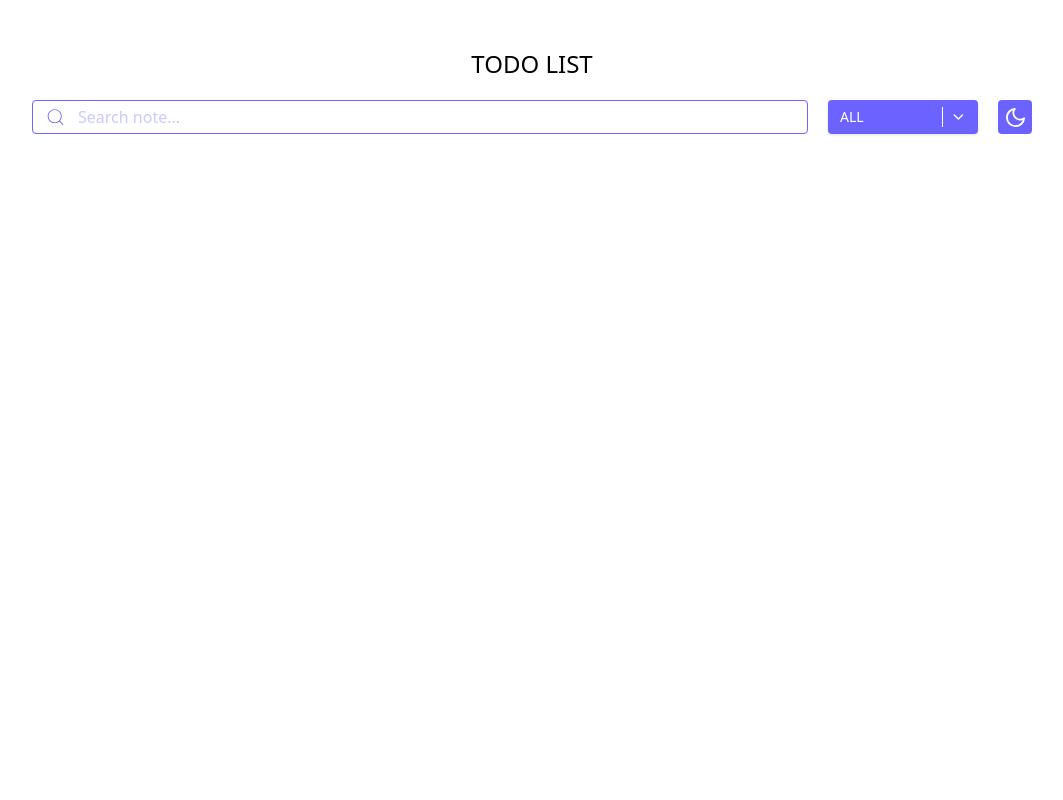
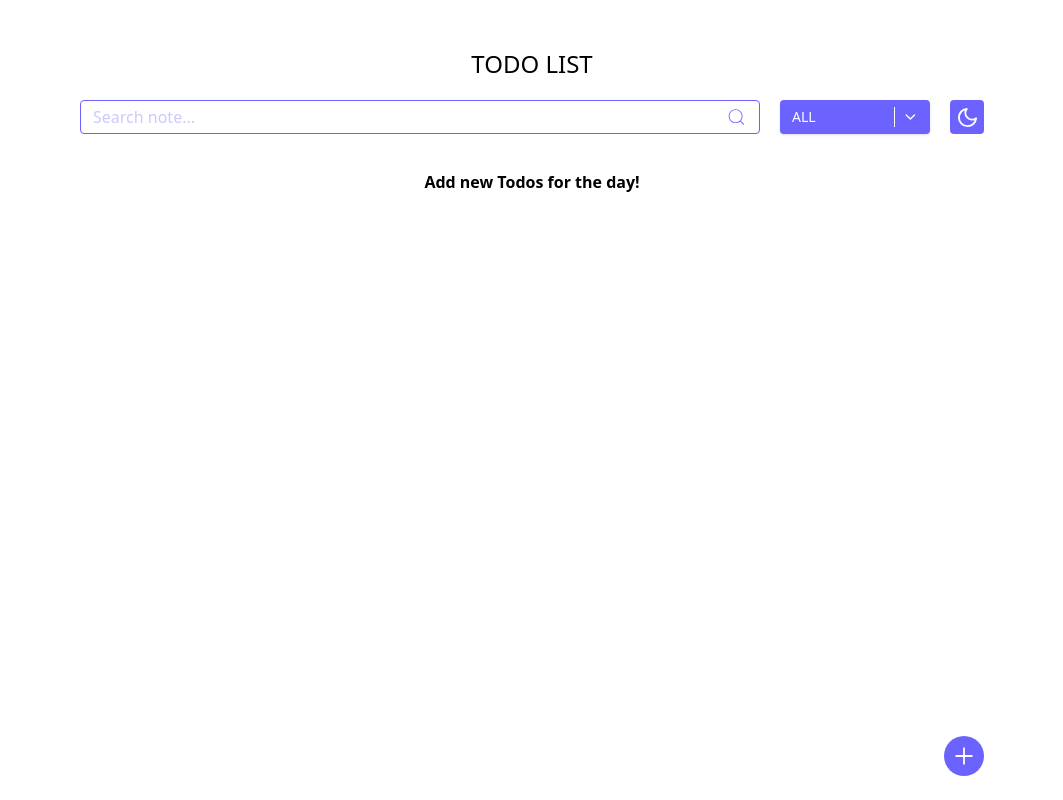
Before and after one commit to Slidow/Simple-Todo-List, a React (Vite) app: page / in a window 1280 px wide. Shown: the whole page, without its empty margins (108-1171 px from the left). Built offline with nearby package versions, Linux system fonts and the light colour scheme.

Commit message:
Create Todos components

```diff
--- a/src/App.jsx
+++ b/src/App.jsx
@@ -1,19 +1,31 @@
+import { useState } from "react";
 import Filter from "./components/Filter"
 import SearchInput from "./components/SearchInput"
 import ThemeToggle from "./components/ThemeToggle"
+import Todo from "./components/Todo";
+import { AiOutlinePlus } from "react-icons/ai";
 
 function App() {
+  const [todos, setTodos] = useState([]);
 
   return (
-    <div className="p-12">
+    <div className="p-12 relative max-w-[1000px] mx-auto min-h-screen">
       <h1 className="text-primary text-2xl text-center mb-5">TODO LIST</h1>
 
-      <div className="max-w-[1000px] mx-auto">
-        <div className="flex items-center gap-5">
-          <SearchInput />
-          <Filter />
-          <ThemeToggle />
-        </div>
+      <div className="flex items-center gap-5 mb-9">
+        <SearchInput />
+        <Filter />
+        <ThemeToggle />
+      </div>
+
+      <div className="flex flex-col gap-5 md:px-25">
+        {todos.length !== 0 ? todos.map((todo) => (
+          <Todo todo={todo} setTodos={setTodos} />
+        )) : <span className="font-semibold text-center">Add new Todos for the day!</span>}
+      </div>
+
+      <div className="absolute right-12 bottom-6 bg-accent rounded-full p-2 text-white cursor-pointer">
+        <AiOutlinePlus size={24} />
       </div>
     </div>
   )
--- a/src/components/SearchInput.jsx
+++ b/src/components/SearchInput.jsx
@@ -10,15 +10,15 @@ function SearchInput() {
 
   return (
     <div className="flex flex-1 items-center gap-3 border border-accent rounded-sm px-3 py-1">
-      <CiSearch
-        size={22}
-        className="text-accent"
-        onClick={focusInput}
-      />
       <input
         ref={inputRef}
         className="w-full outline-none placeholder-accent/35"
         placeholder="Search note..."
+      />
+      <CiSearch
+        size={22}
+        className="text-accent cursor-pointer"
+        onClick={focusInput}
       />
     </div>
   )
--- /dev/null
+++ b/src/components/Todo.jsx
@@ -0,0 +1,38 @@
+import { MdOutlineCheckBoxOutlineBlank, MdCheckBox } from "react-icons/md";
+import { FaTrash } from "react-icons/fa";
+
+function Todo({ todo, setTodos }) {
+
+  const changeStatus = (id) => {
+    setTodos(prev => (
+      prev.map(todo => todo.id === id ? { ...todo, done: !todo.done } : todo)
+    ))
+  }
+
+  return (
+    <div className="flex items-center gap-2">
+      {todo.done
+        ? <MdCheckBox
+            className="text-accent cursor-pointer"
+            size={27}
+            onClick={() => changeStatus(todo.id)}
+          />
+        : <MdOutlineCheckBoxOutlineBlank
+            className="text-accent cursor-pointer"
+            size={27}
+            onClick={() => changeStatus(todo.id)}
+          />
+      }
+      <span
+        className={`flex-1 text-lg font-semibold ${todo.done && 'text-secondary line-through'}`}
+      >
+        {todo.text}
+      </span>
+      <div className="text-red-500 hover:text-red-400 p-1 rounded-full cursor-pointer">
+        <FaTrash />
+      </div>
+    </div>
+  )
+}
+
+export default Todo;
--- a/src/index.css
+++ b/src/index.css
@@ -6,3 +6,7 @@
   --color-accent: #6c63ff;
   --color-background: #f7f7f7;
 }
+
+* {
+  box-sizing: border-box;
+}
```
